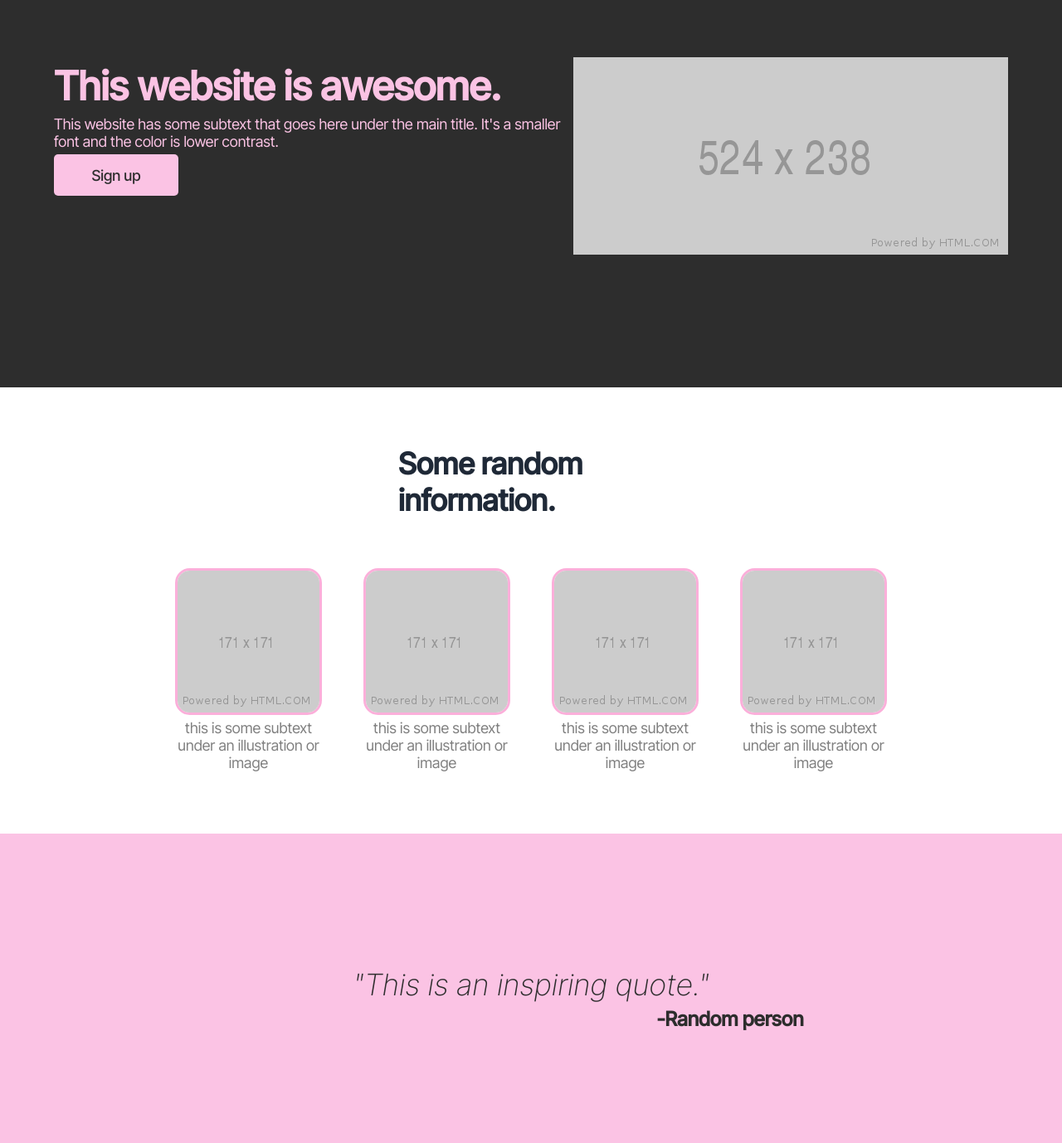
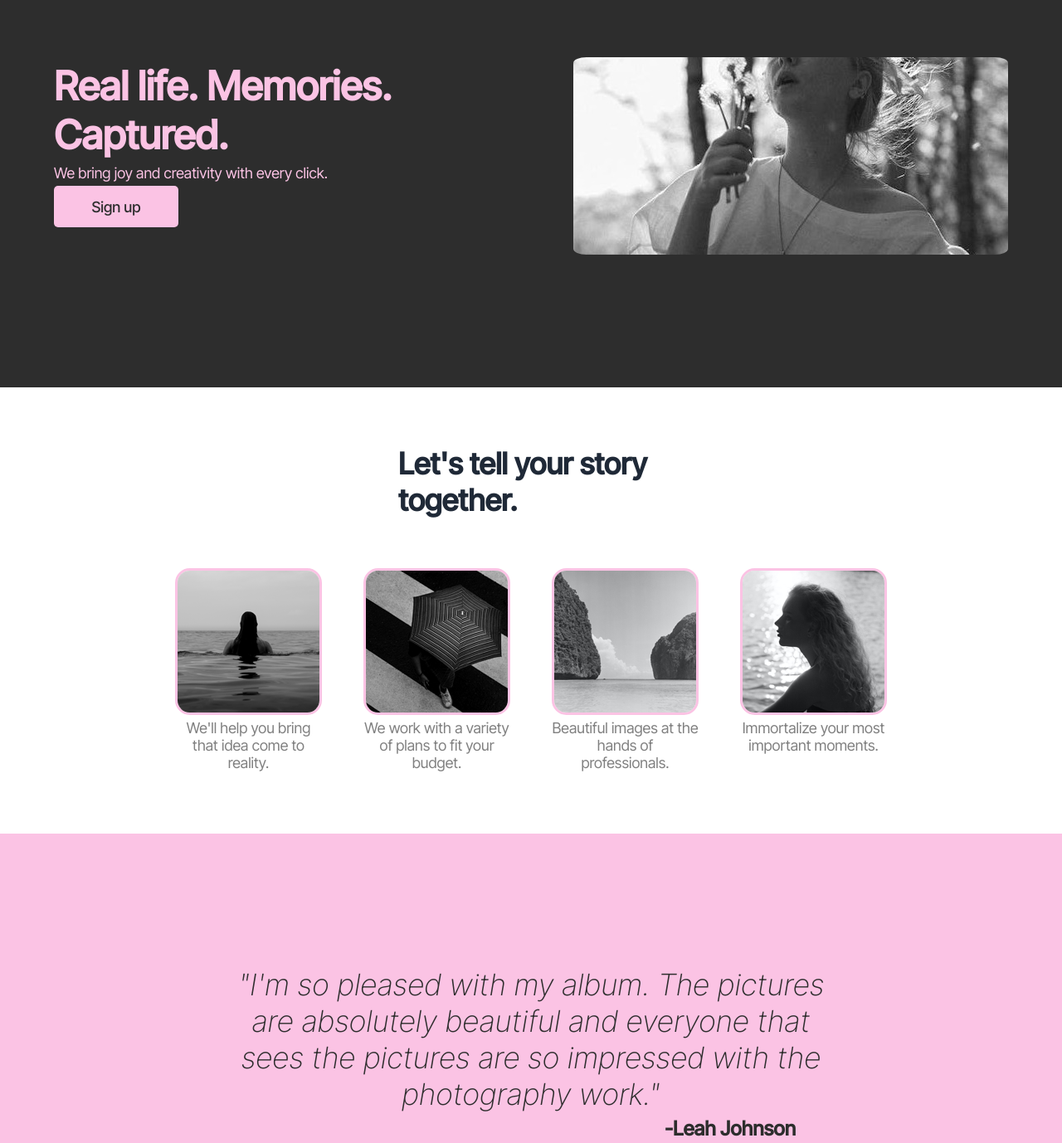
Before and after one commit to douxcalin/landing-page, a plain HTML site: page index.html in a window 1280 px wide. Shown: the part 140-1518 px from the top of the page at 83% size. Drawn offline with Linux system fonts and the light colour scheme.

Commit message:
Edit index.html, style.css and images/

```diff
--- a/css/style.css
+++ b/css/style.css
@@ -7,7 +7,7 @@
     background-color: #2D2D2D;
     display: flex;
     justify-content: space-between;
-    padding: 10px 10rem 10px 10rem;
+    padding: 10px 13.7rem 10px 13.7rem;
     margin: 0px;
     border: 0px;
 }
@@ -78,7 +78,7 @@ button {
 
 .info-one, .info-two, .info-three, .info-four {
     border-radius:10%;
-    border: 3px solid #FBAFDA;
+    border: 3px solid #FBC3E4;
 }
 
 .info-header {
@@ -116,6 +116,7 @@ button {
     font-style: italic;
     font-size: 36px;
     text-align: center;
+    padding: 0px 13.7rem 0px 13.7rem;
 }
 
 .quote-person {
@@ -188,3 +189,7 @@ button {
 #inf {
     color: #808080;
 }
+
+.intro-pic {
+    border-radius: 3%;
+}
--- a/index.html
+++ b/index.html
@@ -22,48 +22,48 @@
         </div>
     </div>
     <div class="intro">
-        <img src="./images/524x238.png" class="intro-pic" alt="Dummy Image" />
+        <img src="./images/intro.jpeg" class="intro-pic" alt="Woman holding a flower" />
         <div class="container">
-        <div class="main-text">This website is awesome.</div>
-        <div class="secondary-text">This website has some subtext that goes here under the main title. It's a smaller font and the color is lower contrast.</div>
+        <div class="main-text">Real life. Memories. Captured.</div>
+        <div class="secondary-text">We bring joy and creativity with every click.</div>
         <button class="sign-up">Sign up</button>
         </div>
     </div>
 
     <div class="info">
-        <div class="info-header" id="info-text">Some random information.</div>
+        <div class="info-header" id="info-text">Let's tell your story together.</div>
         <div class="info-container">
 
             <div class="inf-one">
-                <img src="/images/171x171.png" class="info-one" alt="Dummy Image" />
-                <div class="secondary-text" id="inf">this is some subtext under an illustration or image</div>
+                <img src="/images/info-one.png" class="info-one" alt="Woman swimming on the beach surface" />
+                <div class="secondary-text" id="inf">We'll help you bring that idea come to reality. </div>
             </div>
 
             <div class="inf-two">
-                <img src="/images/171x171.png" class="info-two" alt="Dummy Image" />
-                <div class="secondary-text" id="inf">this is some subtext under an illustration or image</div>
+                <img src="/images/info-two.png" class="info-two" alt="Person holding an umbrella seen from above." />
+                <div class="secondary-text" id="inf">We work with a variety of plans to fit your budget.</div>
             </div>
 
             <div class="inf-three">
-                <img src="/images/171x171.png" class="info-three" alt="Dummy Image" />
-                <div class="secondary-text" id="inf">this is some subtext under an illustration or image</div>
+                <img src="/images/info-three.png" class="info-three" alt="Dummy Image" />
+                <div class="secondary-text" id="inf">Beautiful images at the hands of professionals.</div>
             </div>
 
             <div class="inf-four">
-                <img src="/images/171x171.png" class="info-four" alt="Dummy Image" />
-                <div class="secondary-text" id="inf">this is some subtext under an illustration or image</div>
+                <img src="/images/info-four.png" class="info-four" alt="Dummy Image" />
+                <div class="secondary-text" id="inf">Immortalize your most important moments.</div>
             </div>
         </div>
     </div>
     <div class="quote">
-        <div class="quote-text">"This is an inspiring quote."</div>
-        <div class="quote-person">-Random person</div>
+        <div class="quote-text">"I'm so pleased with my album. The pictures are absolutely beautiful and everyone that sees the pictures are so impressed with the photography work."</div>
+        <div class="quote-person">-Leah Johnson</div>
     </div>
     <div class="signUpContainer">
         <div class="modal">
             <div class="column">
-                <div class="logo-text" id="message">Call to action! It's time!</div>
-                <div class="secondary-text" id="message">Sign up for our product by clicking that button over there!</div>
+                <div class="logo-text" id="message">What are you waiting for? It's time!</div>
+                <div class="secondary-text" id="message">We'll help you remember little things, long after you have forgotten everything.</div>
             </div>
             <div class="space">
                 <button class="curved">Sign up</button>
```
Also changed, not shown: images/info-four.png (added), images/info-one.png (added), images/info-three.png (added), images/info-two.png (added), images/intro.jpeg (added).
